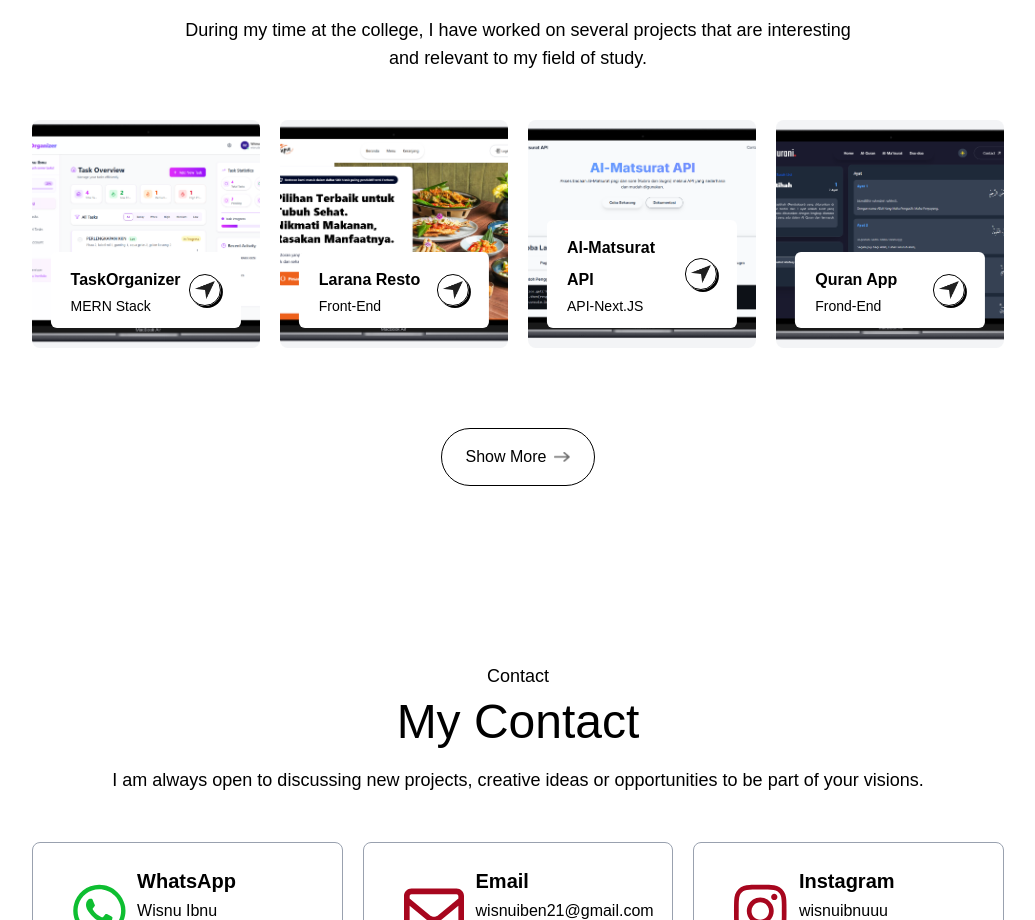
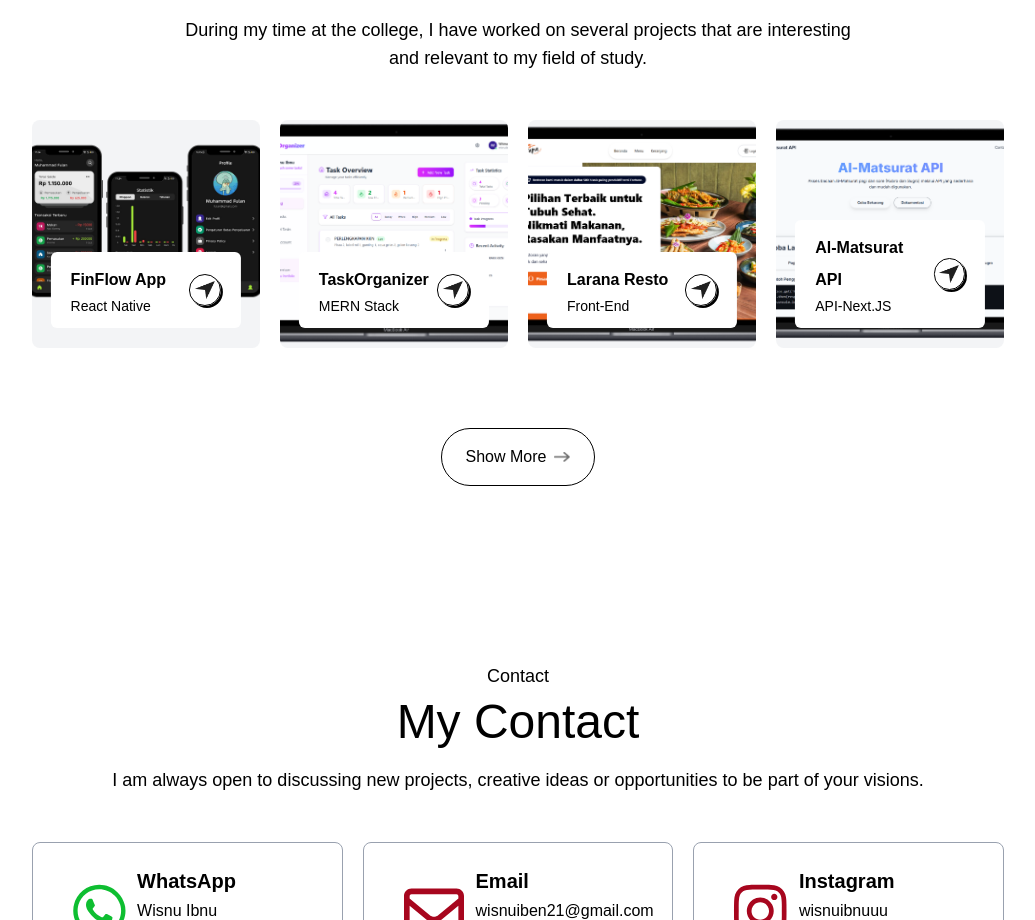
Before and after one commit to WisnuIbnu/redesign-portofolio, a Next.js app: page / in a window 1280 px wide. Shown: the part 4177-5097 px from the top of the page, without its empty margins (122-1157 px from the left). Built offline with nearby package versions, Linux system fonts and the light colour scheme; a web font is replaced by a local one.

Commit message:
add new portofolio

```diff
--- a/assets/assets.js
+++ b/assets/assets.js
@@ -50,6 +50,7 @@ import saddam_app from '../assets/Portofolio/sadam.png';
 import prediksi_cuaca from '../assets/Portofolio/Prediksi-cuaca.png';
 import almatsurat from '../assets/Portofolio/almatsurat-api.png';
 import taskManager from '../assets/Portofolio/task-manager.png';
+import moneyTracker from '../assets/Portofolio/money-tracking.png';
 
 export const assets = {
     user_image,
@@ -105,9 +106,17 @@ export const assets = {
     almatsurat,
     larana_app,
     taskManager,
+    moneyTracker,
 };
 
 export const workData = [
+  {
+    title: 'FinFlow App',
+    categories: 'React Native',
+    description: 'FinFlow (Financial Flow) is a personal finance tracking app that helps users track income and expenses to make financial management easier. Key features include daily transaction recording, category grouping (food, transportation, bills, entertainment), weekly or monthly report summaries, financial visualization charts, and a budgeting feature to limit spending by category. With a simple and informative interface, the Money Tracker App is a practical solution for managing finances efficiently and effectively.',
+    bgImage: moneyTracker,
+    demoUrl: 'https://github.com/WisnuIbnu',
+  },
   {
     title: 'TaskOrganizer',
     categories: 'MERN Stack',
@@ -129,17 +138,17 @@ export const workData = [
     bgImage: almatsurat,
     demoUrl: 'https://almatsurat-fawn.vercel.app/',
   },
-  {
-    title: 'Quran App',
-    categories : 'Frond-End',
-    description: 'A Quran application is a digital platform that provides access to the Quran, the holy book of Islam. It typically includes features such as text display, audio recitation, translation, and search functionality. The app aims to facilitate reading, understanding, and memorizing the Quran for users worldwide.',
-    bgImage: quranApp,
-    demoUrl: 'https://quran-app-navy.vercel.app/',
-  }
 ];
 
 export const workDataS = [
-    {
+  {
+    title: 'FinFlow App',
+    categories: 'React Native',
+    description: 'FinFlow (Financial Flow) is a personal finance tracking app that helps users track income and expenses to make financial management easier. Key features include daily transaction recording, category grouping (food, transportation, bills, entertainment), weekly or monthly report summaries, financial visualization charts, and a budgeting feature to limit spending by category. With a simple and informative interface, the Money Tracker App is a practical solution for managing finances efficiently and effectively.',
+    bgImage: moneyTracker,
+    demoUrl: 'https://github.com/WisnuIbnu',
+  },
+  {
     title: 'TaskOrganizer',
     categories: 'MERN Stack',
     description: 'TaskOrganizer is a private project built with the MERN stack (MongoDB, Express.js, React.js, Node.js) for managing daily tasks efficiently. It features user authentication, CRUD operations for tasks, and a responsive UI. The app allows users to create, update, and delete tasks, set priorities, and track progress, making personal productivity management simple and effective. New feature: Sends H-1 task notifications via Gmail to remind users of upcoming tasks.',
```
Also changed, not shown: assets/Portofolio/dd.png (added), assets/Portofolio/money-tracking.png (added).
